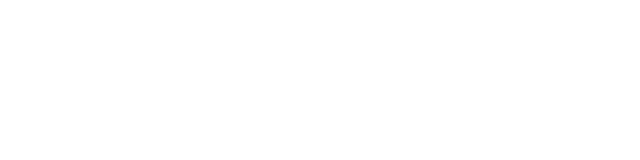
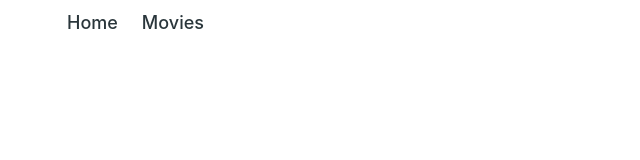
Before and after one commit to Mariya-Lutsenko/goit-react-hw-05-movies, a React (Create React App) app: page / in a window 1280 px wide. Shown: the top 160 px of the page, without its empty margins (0-640 px from the left). Built offline with nearby package versions, Linux system fonts and the light colour scheme.

Commit message:
Navigation

```diff
--- a/package.json
+++ b/package.json
@@ -7,8 +7,10 @@
     "@testing-library/jest-dom": "^5.16.3",
     "@testing-library/react": "^12.1.4",
     "@testing-library/user-event": "^13.5.0",
+    "prop-types": "^15.8.1",
     "react": "^18.1.0",
     "react-dom": "^18.1.0",
+    "react-router-dom": "^6.8.1",
     "react-scripts": "5.0.1",
     "web-vitals": "^2.1.3"
   },
--- a/src/components/App.jsx
+++ b/src/components/App.jsx
@@ -1,3 +1,16 @@
-export const App = () => {
-  return <div></div>;
+//  import {Routes, Route} from "react-router-dom";
+ import Container from "./Container/Container";
+ import Navigation from "./Navigation/Navigation";
+
+
+ const App = () => {
+  return (
+   <Container>
+    <Navigation/>
+   </Container>
+
+  )
+
 };
+
+export default App;
--- /dev/null
+++ b/src/components/Container/Container.jsx
@@ -0,0 +1,9 @@
+import styles from './Container.module.css';
+import PropTypes from 'prop-types';
+const Container = ({ children }) => {
+  return <div className={styles.container}>{children}</div>;
+};
+Container.propTypes = {
+  children: PropTypes.array.isRequired,
+};
+export default Container;
--- /dev/null
+++ b/src/components/Container/Container.module.css
@@ -0,0 +1,7 @@
+.container {
+  max-width: 1170px;
+  margin-left: auto;
+  margin-right: auto;
+  padding-left: 15px;
+  padding-right: 15px;
+}
--- /dev/null
+++ b/src/components/Navigation/Navigation.jsx
@@ -0,0 +1,23 @@
+import { NavLink } from 'react-router-dom';
+import styles from './Navigation.module.css';
+
+const Navigation = () => (
+  <nav>
+    <NavLink
+      exact
+      to="/"
+      className={styles.link}
+      activeClassName={styles.active}
+    >
+      Home
+    </NavLink>
+    <NavLink
+      to="/movies"
+      className={styles.link}
+      activeClassName={styles.active}
+    >
+      Movies
+    </NavLink>
+  </nav>
+);
+export default Navigation;
--- /dev/null
+++ b/src/components/Navigation/Navigation.module.css
@@ -0,0 +1,17 @@
+.link {
+  display: inline-block;
+  text-decoration: none;
+  padding: 12px;
+  font-weight: 500;
+  color: #2a363b;
+  font-size: 18px;
+}
+
+.active {
+  display: inline-block;
+  text-decoration: none;
+  padding: 12px;
+  font-weight: 500;
+  color: #b92121;
+  font-size: 18px;
+}
--- a/src/index.js
+++ b/src/index.js
@@ -1,10 +1,13 @@
 import React from 'react';
 import ReactDOM from 'react-dom/client';
-import { App } from 'components/App';
+import { BrowserRouter } from 'react-router-dom';
+import App from 'components/App';
 import './index.css';
 
 ReactDOM.createRoot(document.getElementById('root')).render(
   <React.StrictMode>
-    <App />
+    <BrowserRouter>
+      <App />
+    </BrowserRouter>
   </React.StrictMode>
 );
```
Also changed, not shown: 1 other file (tests, documents, lock files or other folders).
